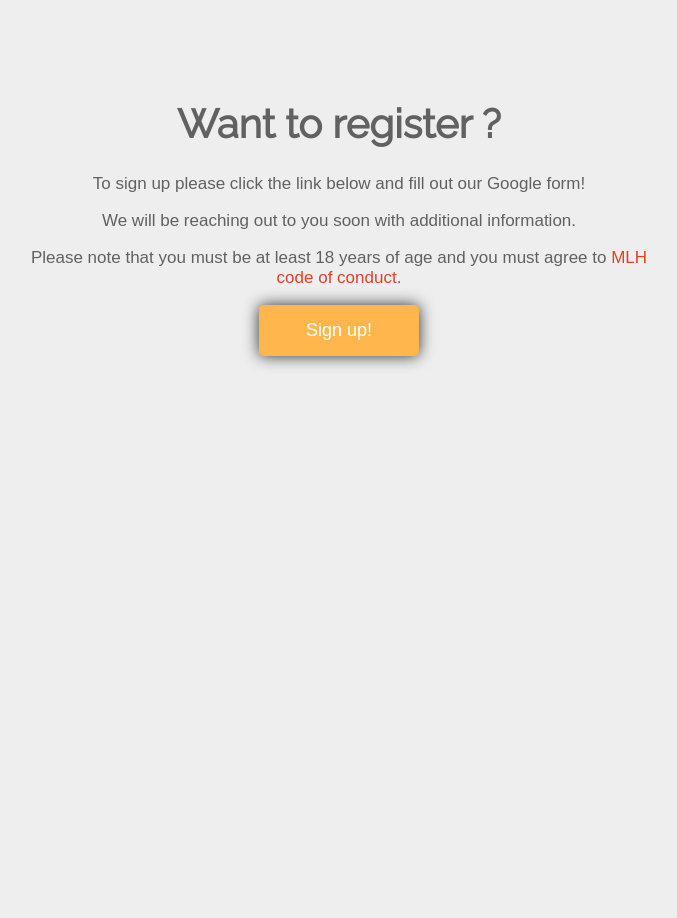
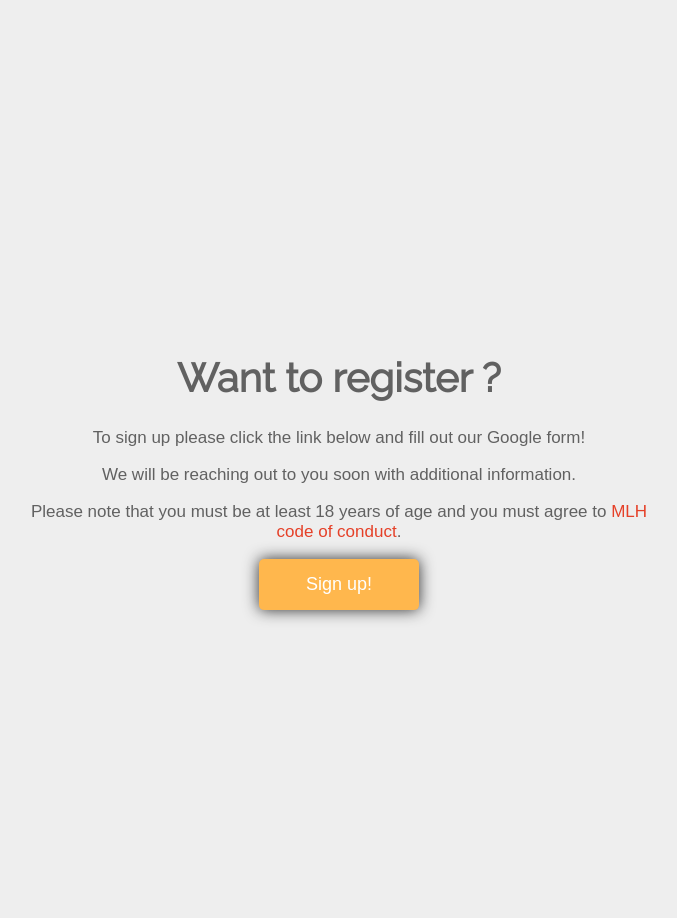
Before and after one commit to RocHack/rochack.org, a Jekyll site: the page dandyhacks/register.html, which Jekyll copies as it is, in a window 1280 px wide. Shown: the whole page, without its empty margins (301-978 px from the left). Built offline with Jekyll 4.4.1, drawn with Linux system fonts in a browser that asks for light colours.

Commit message:
the buttons were too low

```diff
--- a/dandyhacks/css/hackathon.css
+++ b/dandyhacks/css/hackathon.css
@@ -67,8 +67,7 @@ h2.sponsors {
 }
 
 .page.main {
-	min-height: 100vh;
-
+	height: 102%;
 }
 .page.image {
 	height: 400px;
@@ -85,11 +84,13 @@ h2.sponsors {
 	background: url("../images/bck2.jpg") no-repeat fixed;
 }
 .greetings {
+	position: relative;
 	width: 50%;
+	top: 50%;
 	margin-left: auto;
 	margin-right: auto;
-	margin-bottom: 50px;
-	margin-top: 100px;
+	transform: translateY(-50%);
+	webkit-transform: translateY(-50%);
 }
 
 .page.about {
```
